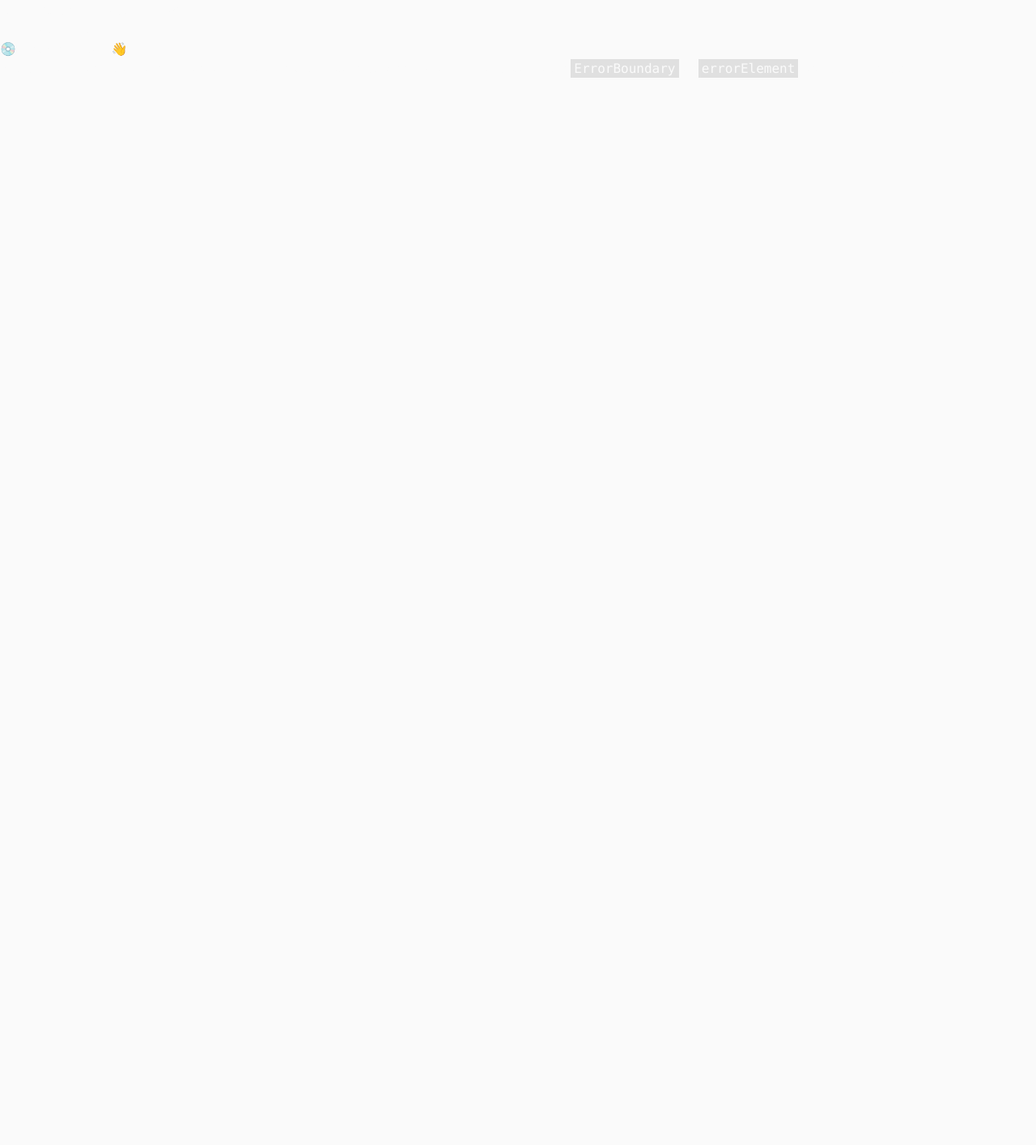
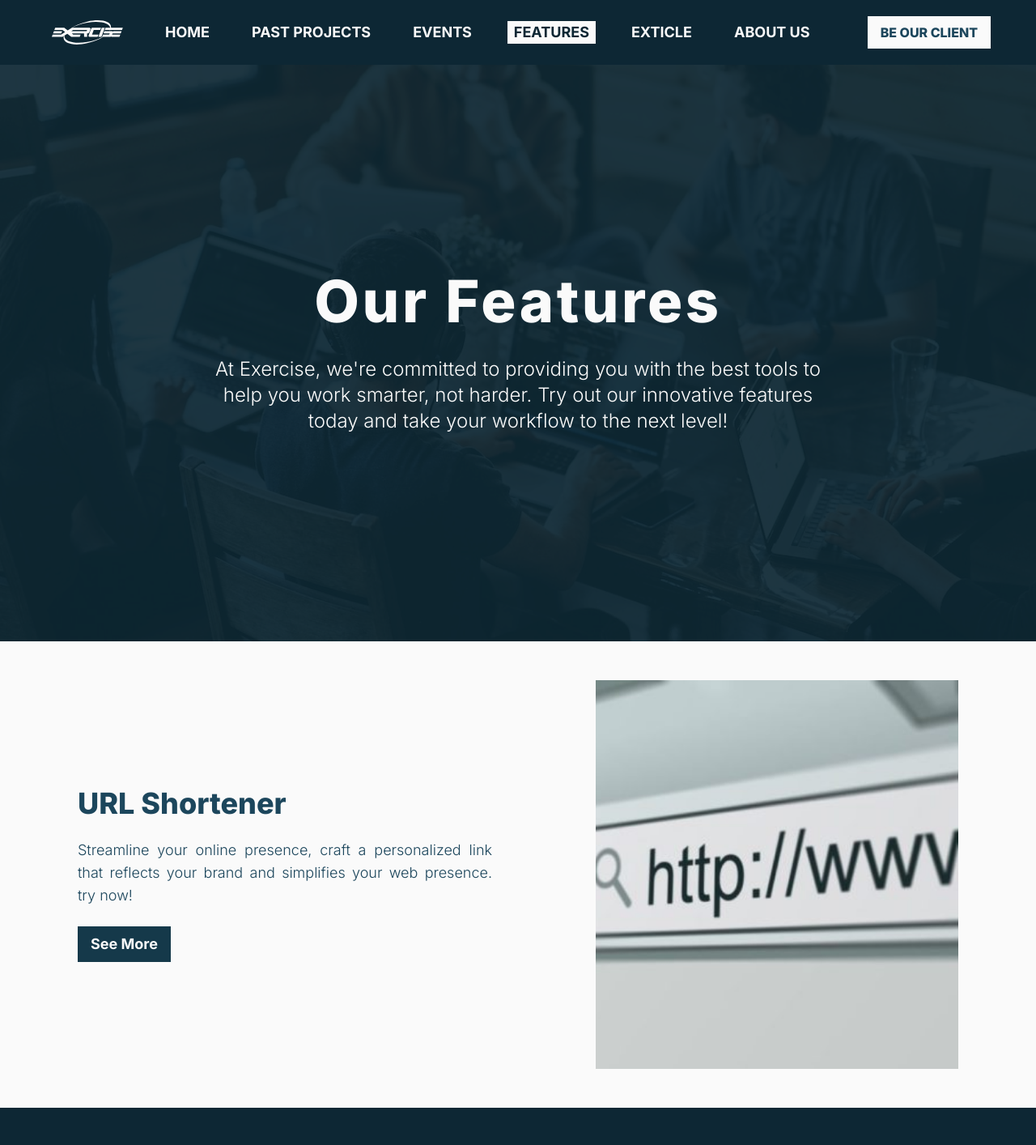
Before and after one commit to ExerciseFTUI/Website-Exercise-FE, a React (Vite) app: page /features in a window 1280 px wide. Before the commit this address had no page. Shown: the top 1414 px of the page at 81% size. Before the commit the page ends 800 px from the top, so only its background shows below. Built offline with nearby package versions, Linux system fonts and the light colour scheme.

Commit message:
Add features page

```diff
--- /dev/null
+++ b/src/pages/Features/index.jsx
@@ -0,0 +1,67 @@
+import React from "react"
+import { Link } from "react-router-dom"
+
+import features from "../../assets/features"
+import headerImg from "../../assets/features/header.jpg"
+
+function Features() {
+  return (
+    <div id="features-page">
+      <div className="relative w-screen bg-dark bg-opacity-90 flex-center">
+        <img
+          alt="Header Image"
+          src={headerImg}
+          className="object-cover w-full h-full absolute top-0 left-0 -z-10"
+        />
+
+        <div className="site-wrapper w-container text-center py-36 md:py-64">
+          <h1 className="mb-8 font-extrabold tracking-wider text-4xl md:text-5xl lg:text-7xl">
+            Our Features
+          </h1>
+          <p className="max-w-3xl text-lg md:text-xl lg:text-2xl">
+            At Exercise, we're committed to providing you with the best tools to
+            help you work smarter, not harder. Try out our innovative features
+            today and take your workflow to the next level!
+          </p>
+        </div>
+      </div>
+
+      <div>
+        {features.map((e, i) => (
+          <div
+            key={i}
+            id={`${e.title.toLowerCase().replace(/ +/g, "-")}-section`}
+            className="group py-12 flex-center even:bg-dark text-dark-2 even:text-light"
+          >
+            <div className="site-wrapper w-container flex-center flex-col lg:flex-row-reverse gap-8 lg:justify-between lg:w-full">
+              <img
+                alt={`${e.title} Poster`}
+                src={e.img}
+                className="object-cover object-center h-96 lg:max-w-md lg:h-[480px]"
+              />
+
+              <div className="text-center max-w-lg flex-center flex-col gap-6 lg:text-start lg:items-start">
+                <h1 className="font-extrabold text-3xl md:text-4xl">
+                  {e.title}
+                </h1>
+
+                <p className="text-center lg:text-justify md:text-lg">
+                  {e.desc}
+                </p>
+
+                <Link
+                  to={`event/${e.title.toLowerCase().replace(/ +/g, "-")}`}
+                  className="btn-dark group-even:btn-light md:text-lg"
+                >
+                  See More
+                </Link>
+              </div>
+            </div>
+          </div>
+        ))}
+      </div>
+    </div>
+  )
+}
+
+export default Features
```
Also changed, not shown: src/main.jsx (+7 -2 lines).
